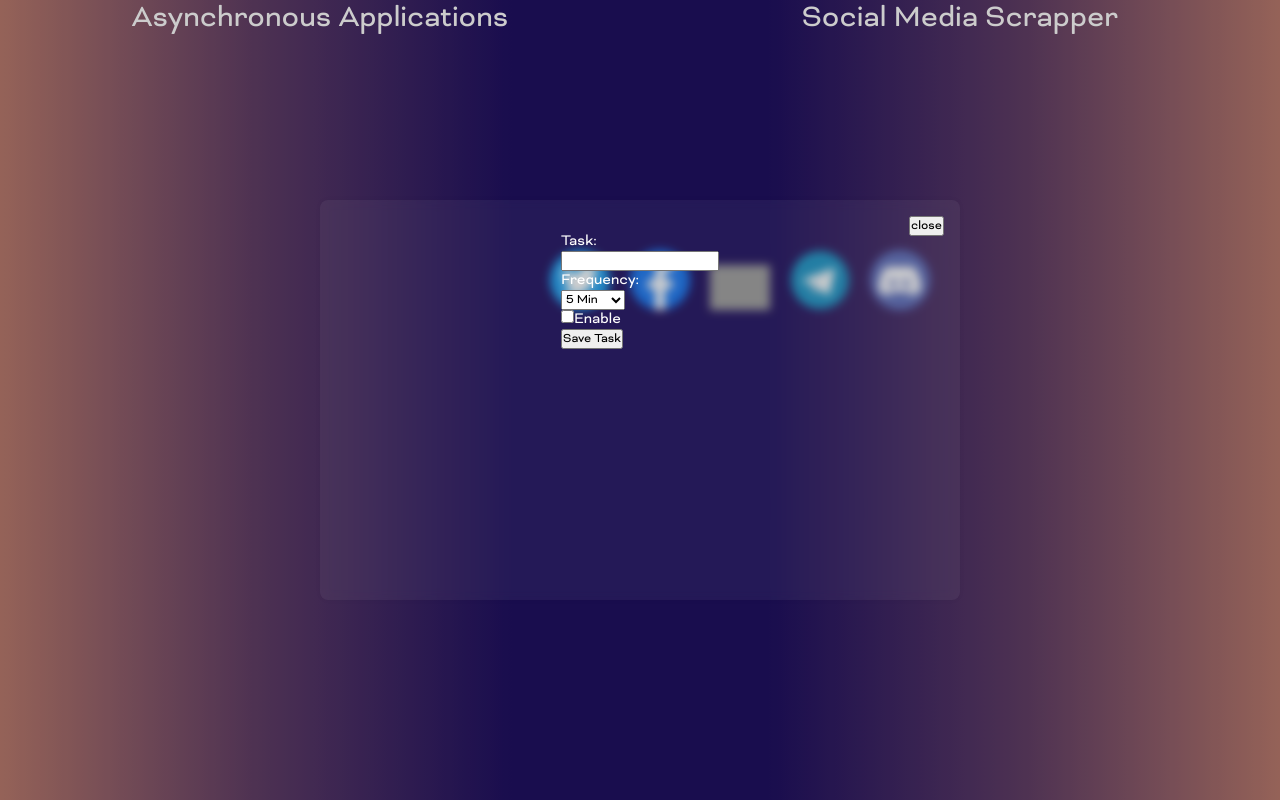
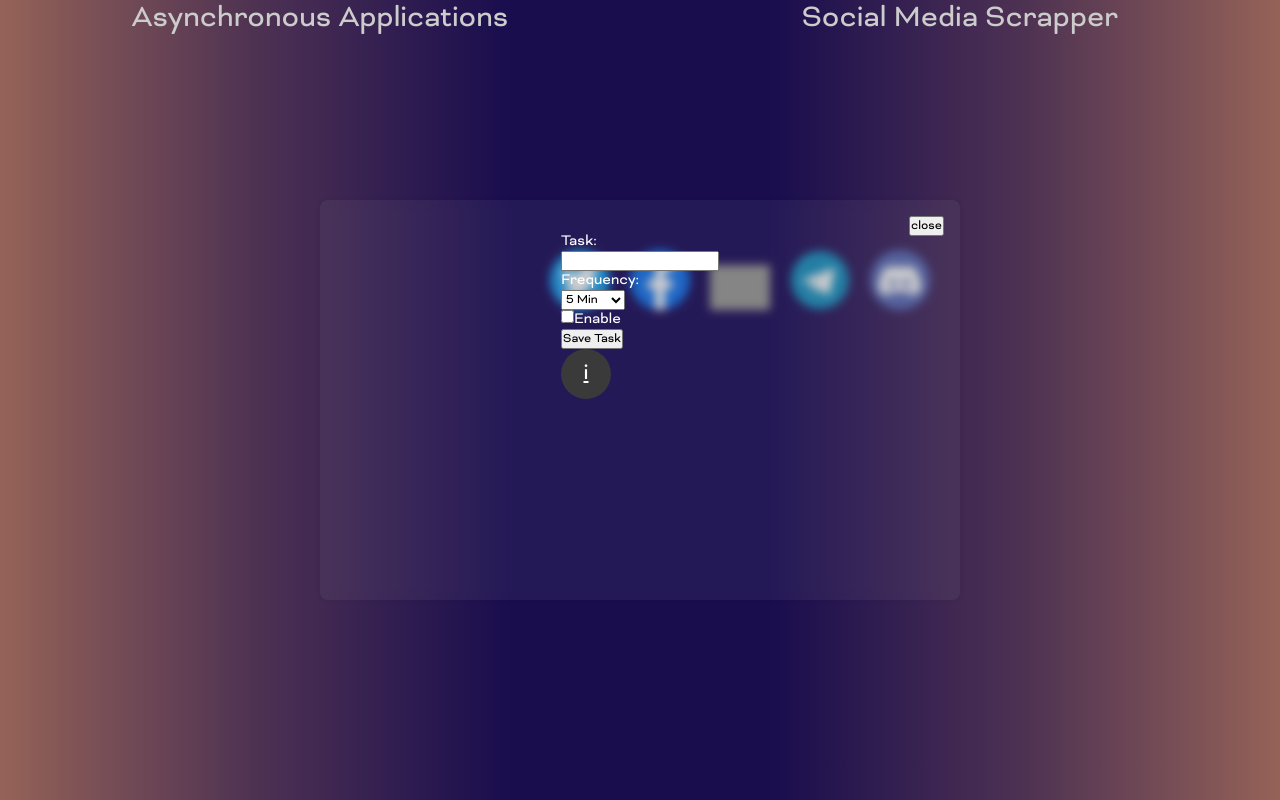
Before and after one commit to hellokev/cpsc-491-website-project, a React (Create React App) app: page / in a window 1280 px wide. Both pictures are taken after a click on the picture 580 px from the left and 280 px from the top of the page. Built offline with nearby package versions, Linux system fonts and the light colour scheme; grey boxes are pictures that could not be loaded.

Commit message:
Fixed Main Page Background
Main Page gradient in App.js stopped just below the social media buttons leaving half of the page blank. With these changes I made the gradient go down to the bottom of the web page.

```diff
--- a/src/App.css
+++ b/src/App.css
@@ -11,6 +11,20 @@
   justify-items: center;
   margin-top: 0px;
   font-size: 2em;
+}
+
+.my-button {
+  display: flex;
+  justify-content: center;
+  align-items: center;
+  width: 50px;
+  height: 50px;
+  border-radius: 50%;
+  background-color: #3a3a3a;
+  color: white;
+  font-size: 24px;
+  transition: all 0.5s;
+  cursor: pointer;
 }
 
 .social-media {
--- a/src/App.js
+++ b/src/App.js
@@ -32,11 +32,11 @@ function App() {
         <form className='form-container'>
           <div className="task-container">
             <label htmlFor="task">Task:</label><br/>
-            <input type="text" id="task" name="task" required/><br/>
+            <input type="text" id="task" name="task"/><br/>
           </div>
           <div className="freq-container">
             <label htmlFor="frequency">Frequency:</label><br/>
-            <select name="frequency" id="frequency" required>
+            <select name="frequency" id="frequency" >
               <option value="thiry-second" className='time'>30 Sec</option>
               <option value="two-minutes" className='time'>2 Min</option>
               <option value="five-minutes" className='time' selected>5 Min</option>
@@ -47,6 +47,9 @@ function App() {
             <input type="checkbox" id="enable-btn" name="enable" value="enable"/>
             <label for="enable">Enable</label><br></br>
             <input type="submit" value="Save Task" className='save-task'></input>
+            </div>
+          <div className="taskbuild-container">
+          <a href="https://developer.twitter.com/en/docs/twitter-api/tweets/filtered-stream/integrate/build-a-rule"><div class="my-button">i </div></a>
           </div>
         </form>
       </TwitPopUp>
```
